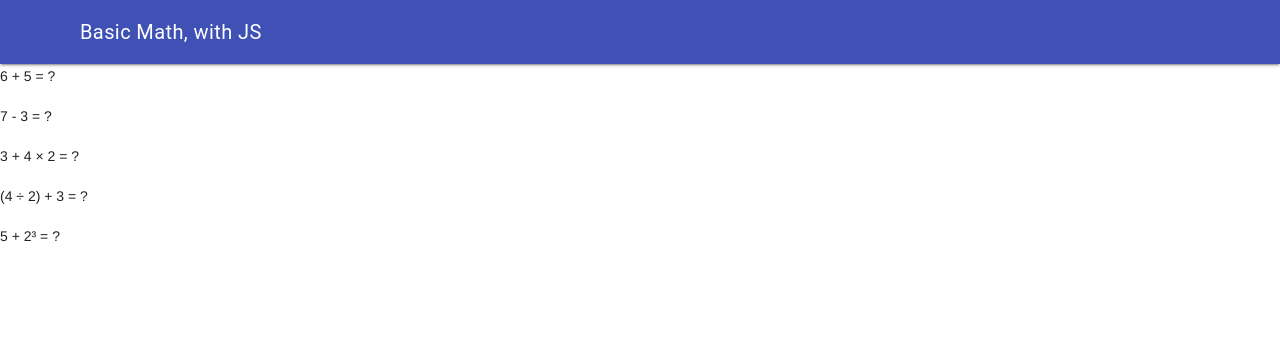
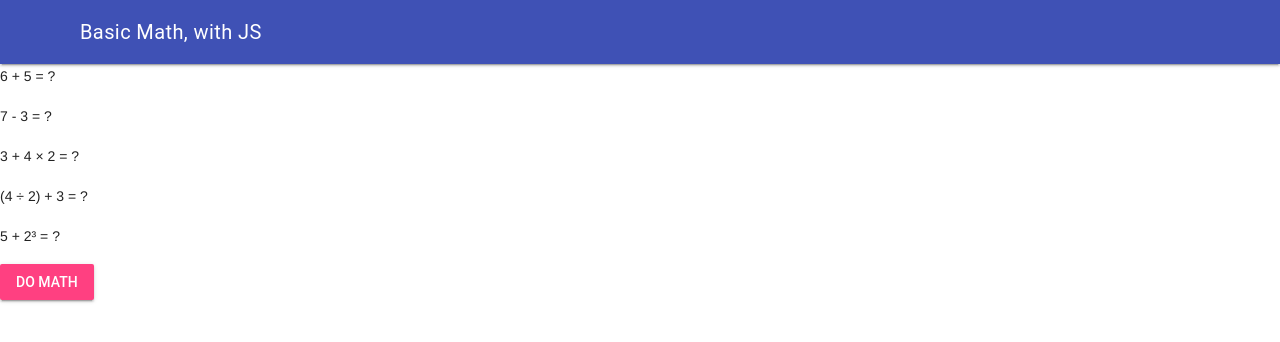
Before and after one commit to MTHS-ICS2O-2-2022/ICS2O-Unit-2-02-william-simard, a plain HTML site: page index.html in a window 1280 px wide. Drawn offline with nearby package versions, Linux system fonts and the light colour scheme.

Commit message:
changed index, script and style

```diff
--- a/index.html
+++ b/index.html
@@ -42,6 +42,11 @@
       <div id="exponent-math">
         <p>5 + 2³ = ?</p>
       </div>
+      <!-- Raised button with ripple -->
+      <button class="mdl-button mdl-js-button mdl-button--raised mdl-js-ripple-effect mdl-button--accent"
+        onclick="doMathClicked()">
+        Do math
+      </button>
     </main>
   </div>
 </body>
--- a/js/script.js
+++ b/js/script.js
@@ -3,7 +3,14 @@
 // Created by: Mr. Coxall
 // Created on: Sep 2020
 // This file contains the JS functions for index.html
-<button class="mdl-button mdl-js-button mdl-button--raised mdl-js-ripple-effect mdl-button--accent"
-  onclick="doMathClicked()">
-  Do math
-</button>
+
+/**
+ * Do basic math.
+ */
+function doMathClicked() {
+  document.getElementById("add-math").innerHTML = "<p>6 + 5 = " + (6 + 5) + "</p>"
+  document.getElementById("subtract-math").innerHTML = "<p>7 - 3 =  " + (7 - 3) + "</p>"
+  document.getElementById("multiply-math").innerHTML = "<p>3 + 4 × 2 = " + (3 + 4 * 2) + "</p>"
+  document.getElementById("divide-math").innerHTML = "<p>(4 ÷ 2) + 3 = " + (4 / 2 + 3) + "</p>"
+  document.getElementById("exponent-math").innerHTML = "<p>5 + 2³ = " + (5 + 2 ** 3) + "</p>"
+}
```
